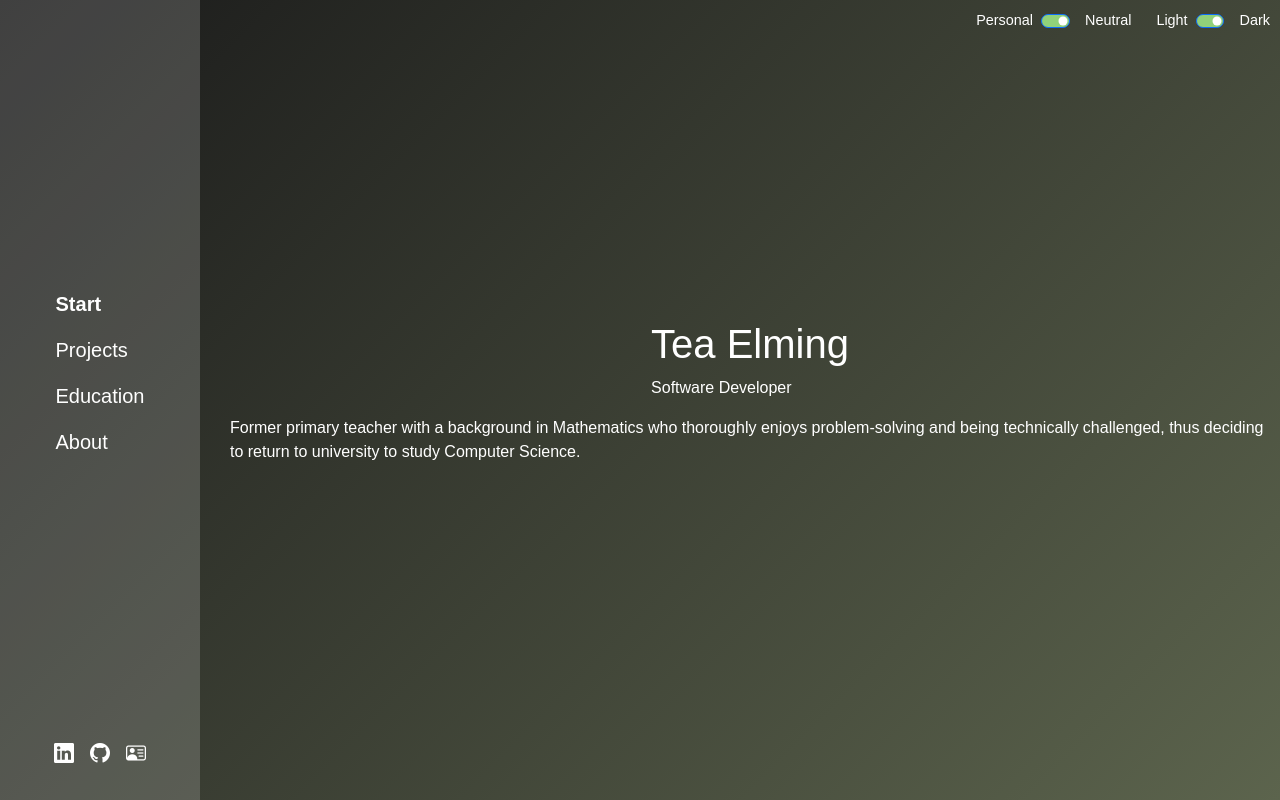
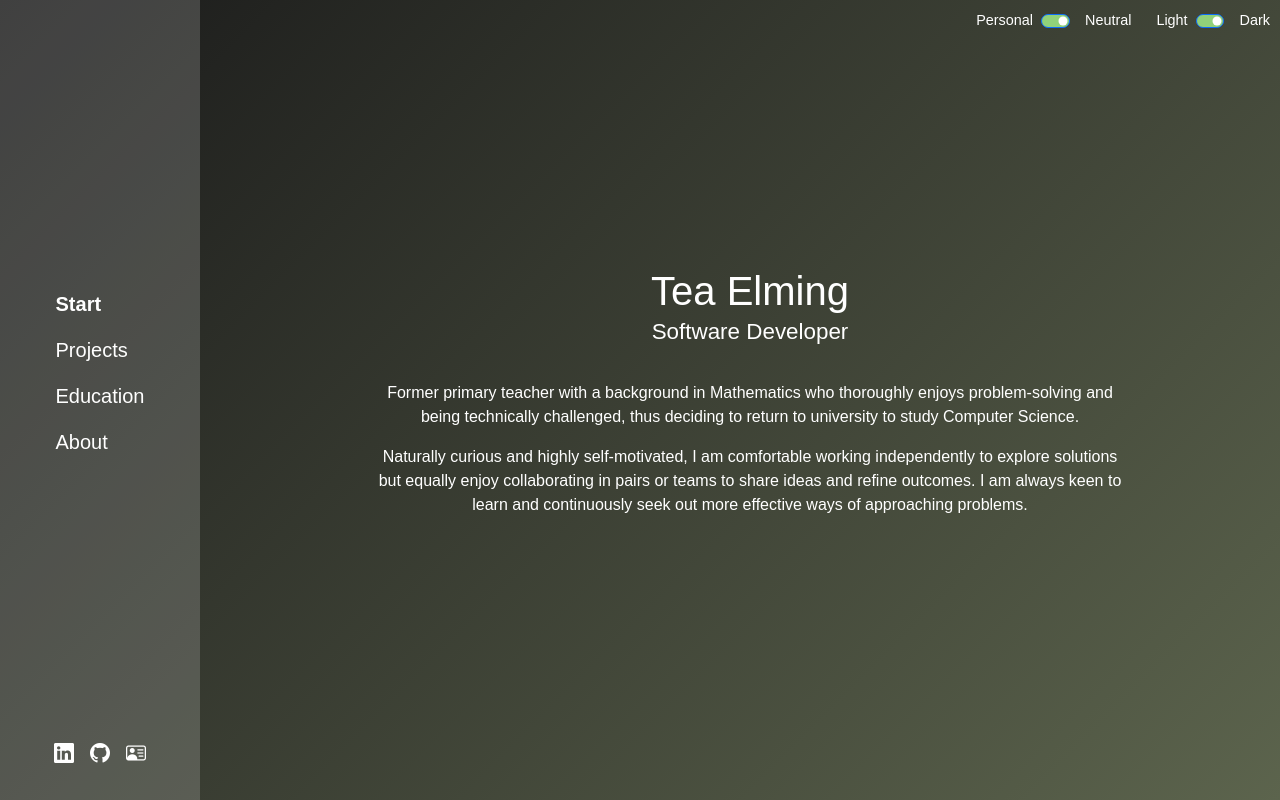
Before and after one commit to TeaElming/TeaElmingPortfolio, a React (Vite) app in the folder my-portfolio/: page / in a window 1280 px wide. Built offline with nearby package versions, Linux system fonts and the light colour scheme.

Commit message:
Start Neutral upd

```diff
--- a/my-portfolio/src/pages/basic/Start.tsx
+++ b/my-portfolio/src/pages/basic/Start.tsx
@@ -16,6 +16,13 @@ const StartB: React.FC = () => {
 					enjoys problem-solving and being technically challenged, thus deciding
 					to return to university to study Computer Science.
 				</p>
+				<p>
+					Naturally curious and highly self-motivated, I am comfortable working
+					independently to explore solutions but equally enjoy collaborating in
+					pairs or teams to share ideas and refine outcomes. I am always keen to
+					learn and continuously seek out more effective ways of approaching
+					problems.
+				</p>
 			</div>
 		</div>
 	)
--- a/my-portfolio/src/pages/basic/css/Start.css
+++ b/my-portfolio/src/pages/basic/css/Start.css
@@ -1,12 +1,34 @@
 .startPageB {
-  /*background-color: rgba(255, 255, 255, 0.17); */
   height: 100vh;
-	overflow: auto;
-  /* Enable flex layout to center vertically */
   display: flex;
   flex-direction: column;
   justify-content: center;
   align-items: center;
+  padding: 10px;
+  max-width: 60vw;
+  margin: 0 auto; /* Center horizontally */
+  text-align: center;
+}
 
-  padding: 10px;
+.startPageB-container {
+  display: flex;
+  flex-direction: column;
+  align-items: center;
 }
+
+.startPageB-container h1 {
+  margin: 0;
+}
+
+.startPageB-container p {
+  margin: 0;
+  font-size: 1.4rem;
+  width: fit-content; /* Match the width to the content (same as h1 width) */
+}
+
+/* Description section stays within max width and centered */
+.startPageB-description {
+  margin-top: 2rem;
+  max-width: 60vw;
+  text-align: center;
+}
```
